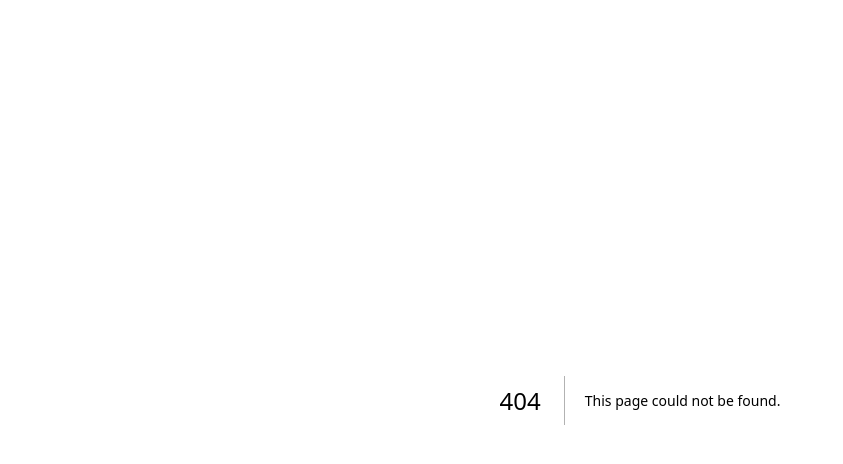
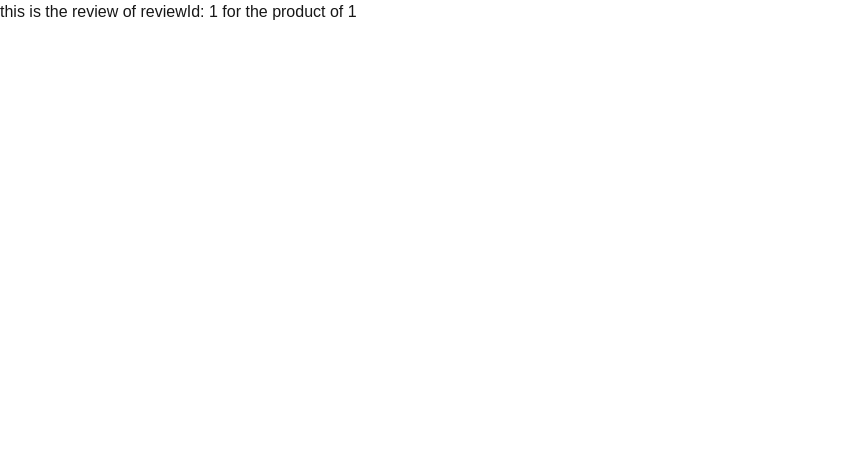
Before and after one commit to popeye1235/NextJS-practice, a Next.js app in the folder practice-nextjs/: page /products/1/reviews/1 in a window 1280 px wide. Before the commit this address had no page. Shown: the top 464 px of the page, without its empty margins (0-843 px from the left). Built offline with nearby package versions, Linux system fonts and the light colour scheme.

Commit message:
nested dynamic route

```diff
--- /dev/null
+++ b/practice-nextjs/src/app/products/[productId]/reviews/[reviewId]/page.tsx
@@ -0,0 +1,11 @@
+export default async function ProductDetails({params,} : { params : Promise<{productId: string, reviewId: string}>}) {
+
+    console.log(await params, "params");
+    const { productId, reviewId } = await params
+    console.log(productId,reviewId, "productId & reviewId");
+    return (
+        <>
+        <h1>this is the review of reviewId: {reviewId} for the product of {productId}</h1>
+        </>
+    )
+}
--- /dev/null
+++ b/practice-nextjs/src/app/products/[productId]/reviews/page.tsx
@@ -0,0 +1,5 @@
+export default function Reviews() {
+    return (
+        <h1>this is the review page!</h1>
+    )
+}
```
